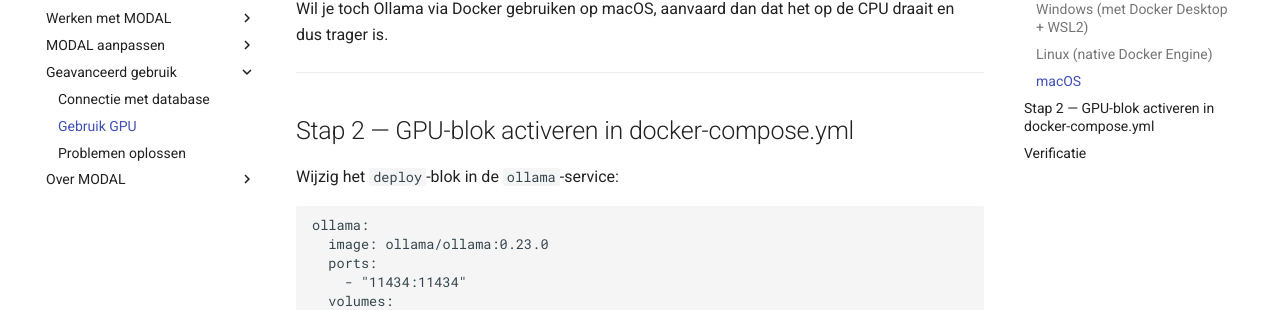
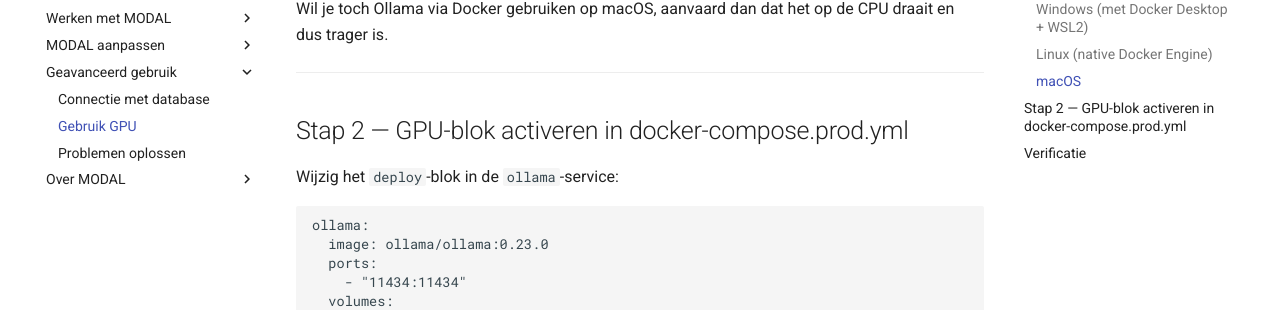
Before and after one commit to hvanstappen/MODAL_documentation, an MkDocs documentation site: the page built from docs/gpu_use.md, in a window 1280 px wide and 900 px high, scrolled down 1498 px. Shown: the part 144-454 px from the top of the window. Built offline with MkDocs 1.6.1 and Material for MkDocs 9.7.7, drawn with Linux system fonts in a browser that asks for light colours.

Commit message:
advanced use edits

```diff
--- a/docs/gpu_use.md
+++ b/docs/gpu_use.md
@@ -75,7 +75,7 @@
 
 ---
 
-## Stap 2 — GPU-blok activeren in docker-compose.yml
+## Stap 2 — GPU-blok activeren in docker-compose.prod.yml
 
 Wijzig het `deploy`-blok in de `ollama`-service:
 
```
Also changed, not shown: site/db_connect/index.html, site/gpu_use/index.html, site/search/search_index.json.
